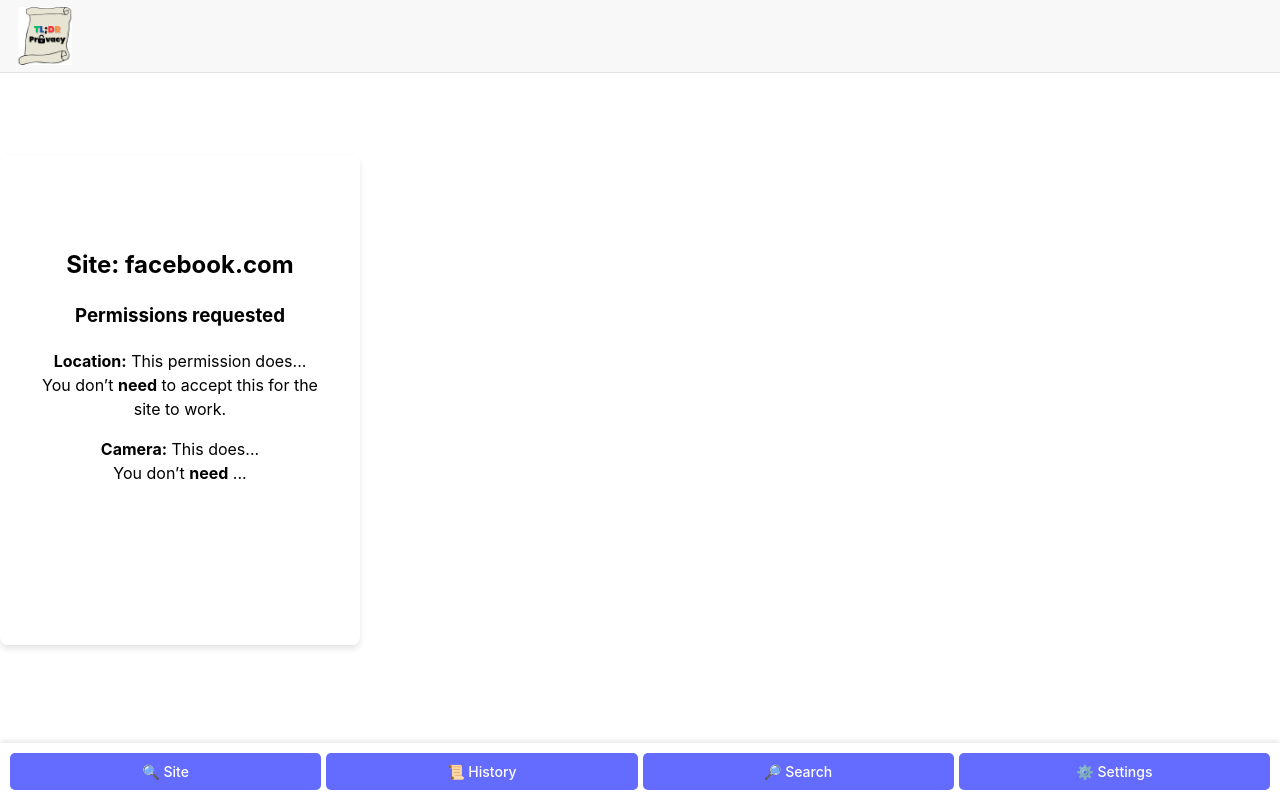
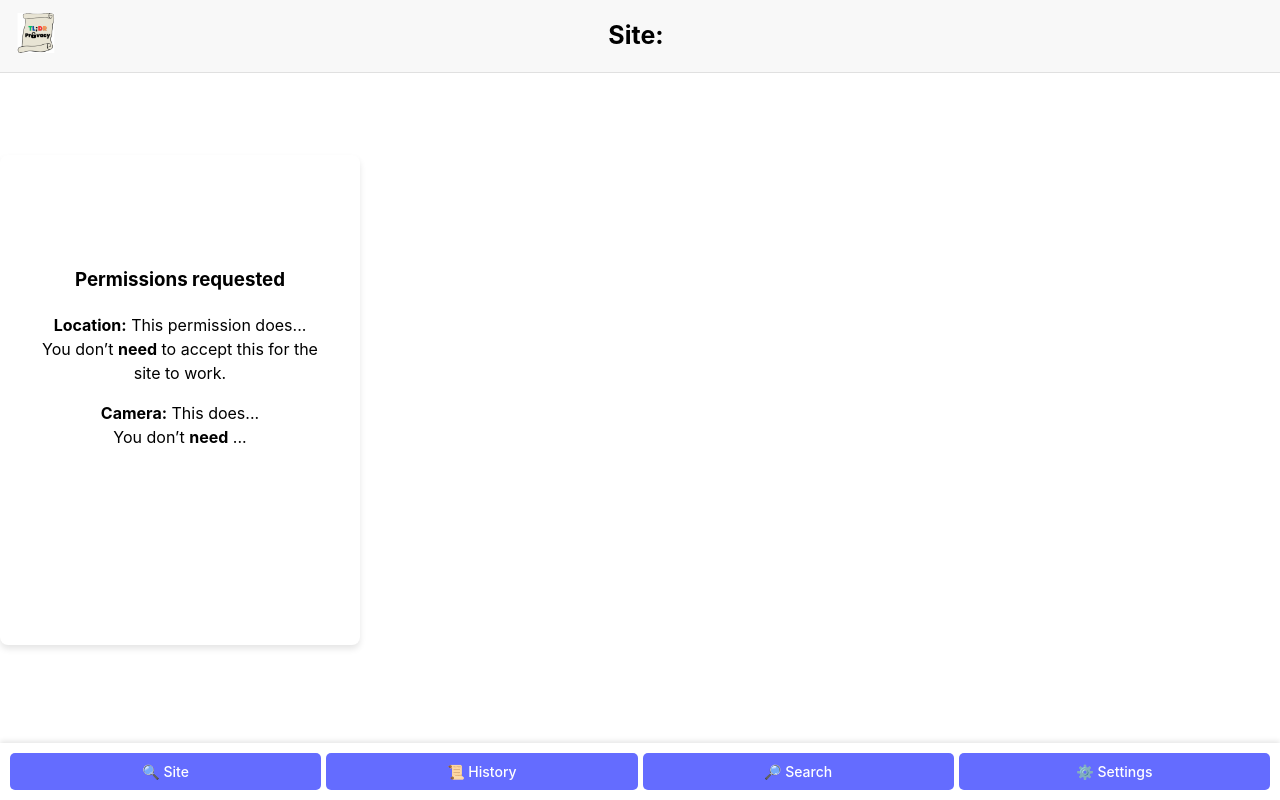
Before and after one commit to TL-DR-Privacy/tl-dr-privacy, a React (Vite) app: page / in a window 1280 px wide. Built offline with nearby package versions, Linux system fonts and the light colour scheme; no server answers.

Commit message:
added page titles to header and logic to change site page's font size depending on length of url

```diff
--- a/src/App.css
+++ b/src/App.css
@@ -4,7 +4,7 @@
 It defines layout, color, spacing, and interactive states for a mobile-friendly UI.
 Programmers: Nayyir and Mark
 Created 2/19/2025
-Edited 3/4/2025
+Edited 3/5/2025
 Preconditions:  The HTML structure must include elements with the classes used in this stylesheet. The stylesheet must be properly linked in the HTML file for the styles to apply
 Postconditions: The UI will display with a centered app container, a scrollable content area, and a fixed, responsive navigation bar at the bottom.
 Error and Exceptions: If the browser does not support specific CSS properties, fallback styling may apply
@@ -81,13 +81,25 @@
 }
 
 .logo-container {
-  display: flex;
-  align-items: center;
+  /*position: absolute;
+  left: 16px;*/
+  flex: 0 0 auto; /*prevent logo from growing*/
 }
 
 .app-logo {
-  height: 58px; /*changes logo size*/
+  height: 40px; /*changes logo size*/
   width: auto;
+}
+
+.page-title {
+  margin: 0;
+  font-size: 25px;
+  flex-grow: 1; /*allow title to take up available space*/
+  text-align: center;
+  white-space: nowrap;
+  overflow: hidden;
+  text-overflow: ellipsis;
+  margin-left: -80px;
 }
 
 .content-area {
@@ -99,3 +111,7 @@
   margin-top: 0;
   margin-bottom: 16px;
 }
+
+.site-title { /*this is here so site's title having to change size depending on url length doesn't impact the other titles*/
+  font-size: 25px;
+}
--- a/src/App.tsx
+++ b/src/App.tsx
@@ -3,15 +3,15 @@
 // Site, history, search and settings can be toggled between using the navbar
 // Programmers: Nayyir and Mark
 // Created 2/19/2025
-// Edited 3/4/2025
+// Edited 3/5/2025
 // Preconditions: React development environment is set up. Site, History, Search and Setting exist in the correct path. App.css is availible for styling.
 // Postconditions: The component renders the content of the page corresponding to the activePage state.
 // Error and Exceptions: If activePage value is invalid, Site is the default component.
 // Side effects:
 // Invariants:
-// Known Faults: can't display the h2 header from each page in the colored header bar next to the logo yet
+// Known Faults:
 
-import { useState } from "react";
+import { useEffect, useState } from "react";
 import "./App.css";
 import Site from "./Site/Site";
 import History from "./History/History";
@@ -21,6 +21,24 @@
 
 export default function App() {
   const [activePage, setActivePage] = useState("site");
+  const [siteName, setSiteName] = useState("");
+  const [fontSize, setFontSize] = useState(25);
+
+  useEffect(() => { //get name of site the user is currently on
+    if (activePage === "site") {
+      chrome.tabs.query({ active: true, currentWindow: true }, (tabs) => {
+        const url = new URL(tabs[0].url || "");
+        setSiteName(url.hostname);
+
+        const length = url.hostname.length;
+        if (length > 14) { //change font size of site page's title depending on length of url to avoid overflow
+          setFontSize(20);
+        } else {
+          setFontSize(25);
+        }
+      });
+    }
+  }, [activePage]);
 
   const renderActivePage = () => {
     switch (
@@ -39,12 +57,36 @@
     }
   };
 
+  //render page title in header section depending on which page open
+  const renderPageTitle = () => {
+    switch(activePage) {
+      case "site":
+        return `Site: ${siteName}`;
+      case "history":
+        return "History";
+      case "search":
+        return "Search";
+      case "settings":
+        return "Settings";
+      default:
+        return "";
+    }
+  }
+
   return (
     <div className="app-container">
       <div className="header-section">
         <div className="logo-container">
           <img src="128.png" alt="TLDR Privacy Logo" className="app-logo"/> {/*adds logo to top*/}
         </div>
+        {/*if the page is site then it uses the site-title css class and changes font size depending on url length
+          else it uses the normal page-title format and font size */}
+        <h2
+          className = {`page-title ${activePage === "site" ? "site-title" : ""}`}
+          style = {{ fontSize: activePage === "site" ? `${fontSize}px` : "25px" }}
+        >
+          {renderPageTitle()}
+        </h2>
       </div>
       <div className="content-area">{renderActivePage()}</div>
       {/*display of navbar buttons*/}
--- a/src/History/History.tsx
+++ b/src/History/History.tsx
@@ -9,7 +9,7 @@
 const History: FC = () => {
   return (
     <div>
-      <h2>History</h2>
+      {/*<h2>History</h2>*/}
       <ul>
         <li>Facebook.com - 2/12/25 12:00 PM - requested x,y,z</li>
         <li>Snapchat (app) - 2/10/25 5:30 PM - requested x,y</li>
--- a/src/Settings/Settings.tsx
+++ b/src/Settings/Settings.tsx
@@ -9,7 +9,7 @@
 const Settings: FC = () => {
   return (
     <div>
-      <h2>Settings</h2>
+      {/*<h2>Settings</h2>*/}
       <p>Have TLDR Privacy auto-opt you out of the following:</p>
       <div className="checkbox-list">
         <label className="checkbox-item">
--- a/src/Site/Site.tsx
+++ b/src/Site/Site.tsx
@@ -9,7 +9,7 @@
 const Site: FC = () => {
   return (
     <div>
-      <h2>Site: facebook.com</h2>
+      {/*<h2>Site: facebook.com</h2>*/}
       <h3>Permissions requested</h3>
       <p>
         <strong>Location:</strong> This permission does... <br />
```
